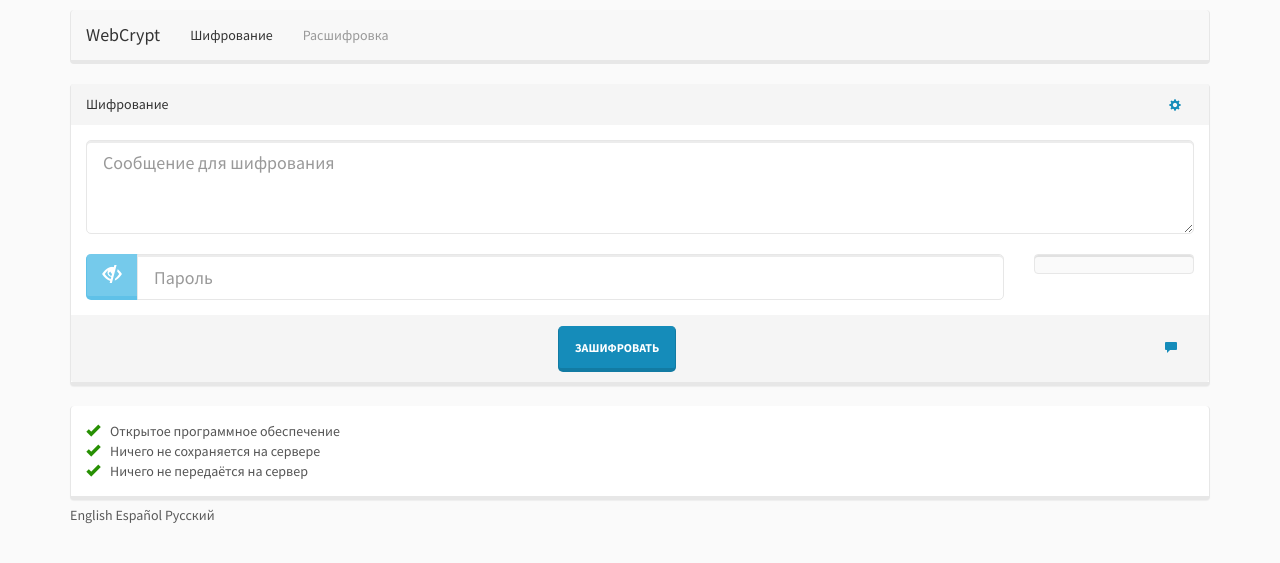
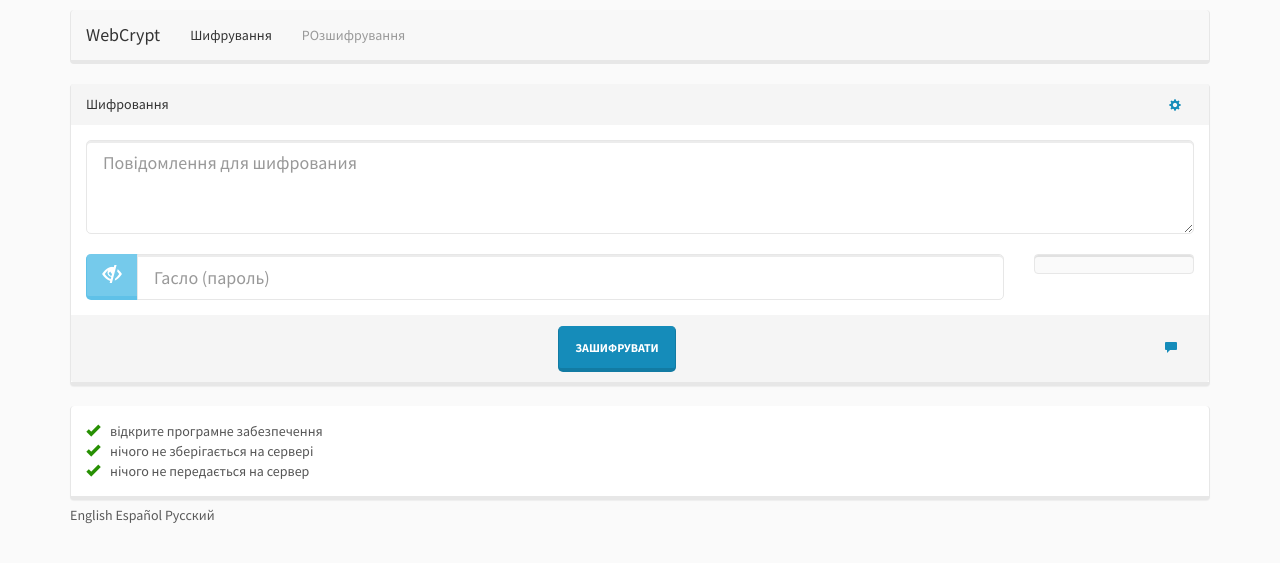
Before and after one commit to osolko/webcrypt, a Jekyll site: the page built from ru.md, in a window 1280 px wide. Shown: the top 563 px of the page. Built offline with Jekyll 4.4.1, drawn with Linux system fonts in a browser that asks for light colours; part of the change alters nothing that is shown.

Commit message:
Update ru.md

```diff
--- a/ru.md
+++ b/ru.md
@@ -1,79 +1,79 @@
 ---
 layout: app
-title: WebCrypt &mdash; Шифрование Сообщений Онлайн
+title: WebCrypt &mdash; Шифрування повідомлень онлайн
 nav:
-    toggle: Скрыть/Показать навигацию
-    encryption: Шифрование
-    decryption: Расшифровка
-    about: О проекте
+    toggle: Сховати/Показати навігацію
+    encryption: Шифрування
+    decryption: РОзшифрування
+    about: Про проєкт
 label:
-    info: Подсказка
+    info: Підказка
 button:
-    encrypt_new: Зашифровать новое сообщение
+    encrypt_new: Зашифрувати новое повідомленя
 placeholder:
-    password: Пароль
+    password: Гасло (пароль)
 
 encrypt:
-    title: Шифрование
-    placeholder: Сообщение для шифрования
-    weak: Слабый
-    mediocre: Нормальный
-    strong: Сильный
-    button: Зашифровать
-    hint: Подсказка пароля
+    title: Шифровання
+    placeholder: Повідомлення для шифрования
+    weak: Слабкий
+    mediocre: Нормальний
+    strong: Сильний
+    button: Зашифрувати
+    hint: Підказка гасла
     config:
-        add_hint: Добавить подсказку для пароля
-        remove_hint: Удалить подсказку для пароля
+        add_hint: Додати підказку для гасла
+        remove_hint: Видалити підказку для гасла
 
 encrypt_done:
-    title: Ваше сообщение было зашифровано
-    link_text: Скопируйте и перешлите эту ссылку. Пароль не посылайте тем же каналом связи.
-    textarea_text: Скопируйте и перешлите этот текст. Пароль не посылайте тем же каналом связи.
+    title: Ваше повідомлення було зашифроване
+    link_text: Скопіюйте і відправте це посилання.  Для безпеки, пароль не відсилайте тим же каналом зв'язку.
+    textarea_text: Скопіюйте і відправте цей текст. Для безпеки, пароль не відсилайте тим же каналом зв'язку.
 
 decrypt:
-    title: Расшифровка
-    placeholder: Сообщение для расшифровки
-    button: Расшифровать
+    title: Расшифрування
+    placeholder: Повідомлення для розшифрування
+    button: Розшифрувати
 
 decrypt_done:
-    title: Сообщение было расшифровано
+    title: Повідомлення було зашифровано
 
 modal:
     decrypt:
-        title: Введите пароль
-        button: Расшифровать
+        title: Введіте гасло (пароль)
+        button: Розшифрувати
     decrypt_error:
-        error: Невозможно расшифровать сообщение.
-        info: Возможно, оно повреждено или введён неправильный пароль.
-        button: Попробуйте еще раз
+        error: Неможливо розшифрувати повідомлення.
+        info: Можливоо, воно пошкоджене або введено некоректний парольь.
+        button: Спробуйте ще раз
 
 config:
-    title: Дополнительно
-    save: Сохранить
-    reset: Сброс
+    title: Додатково
+    save: Зберегти
+    reset: Скинути
 
 about:
     title: О WebCrypt
     body: |
         <p>
-            <strong>WebCrypt</strong> это открытое программное обеспечение для шифрования сообщений прямо в браузере.
+            <strong>WebCrypt</strong> эце відкрите програмне забезпечення для шифрування повідомлень прямо в браузері.
         </p>
 
         <p>
-            WebCrypt это полностью безопасный способ передачи конфиденциальных данных, так как никакие ваши данные не хранятся на сервере
-            и даже не передаются на сервер. Весь процесс шифрования происходит прямо в браузере.
+            WebCrypt це повністю безпечний спосіб передачі конфіденційних даних, так як ніякі ваші дані не зберігаються на сервері
+            і навіть не передаються на сервер. Весь процес шифрування відбувається прямо в браузері.
         </p>
 
         <p>
-            Исходый код WebCrypt открыт и опубликован под лицензией <a href="https://www.gnu.org/licenses/gpl.html">GNU GPL</a>.
-            Он основывается на замечательной библиотеке Стэнфордского университета <a href="http://bitwiseshiftleft.github.io/sjcl/">Stanford Javascript Crypto
+           Початковий код WebCrypt відкритий і опублікований під ліцензією <a href="https://www.gnu.org/licenses/gpl.html">GNU GPL</a>.
+           Він ґрунтується на чудовій бібліотеці Стенфордського університету <a href="http://bitwiseshiftleft.github.io/sjcl/">Stanford Javascript Crypto
             Library</a>
-            и размещается на <a href="https://github.com/elfet/webcrypt">GitHub</a>.
+            і розміщується на <a href="https://github.com/elfet/webcrypt">GitHub</a>.
         </p>
 
 info:
     features:
-        open_source: Открытое программное обеспечение
-        no_store: Ничего не сохраняется на сервере
-        no_trans: Ничего не передаётся на сервер
+        open_source: відкрите програмне забезпечення
+        no_store: нічого не зберігається на сервері
+        no_trans: нічого не передається на сервер
 ---
```
